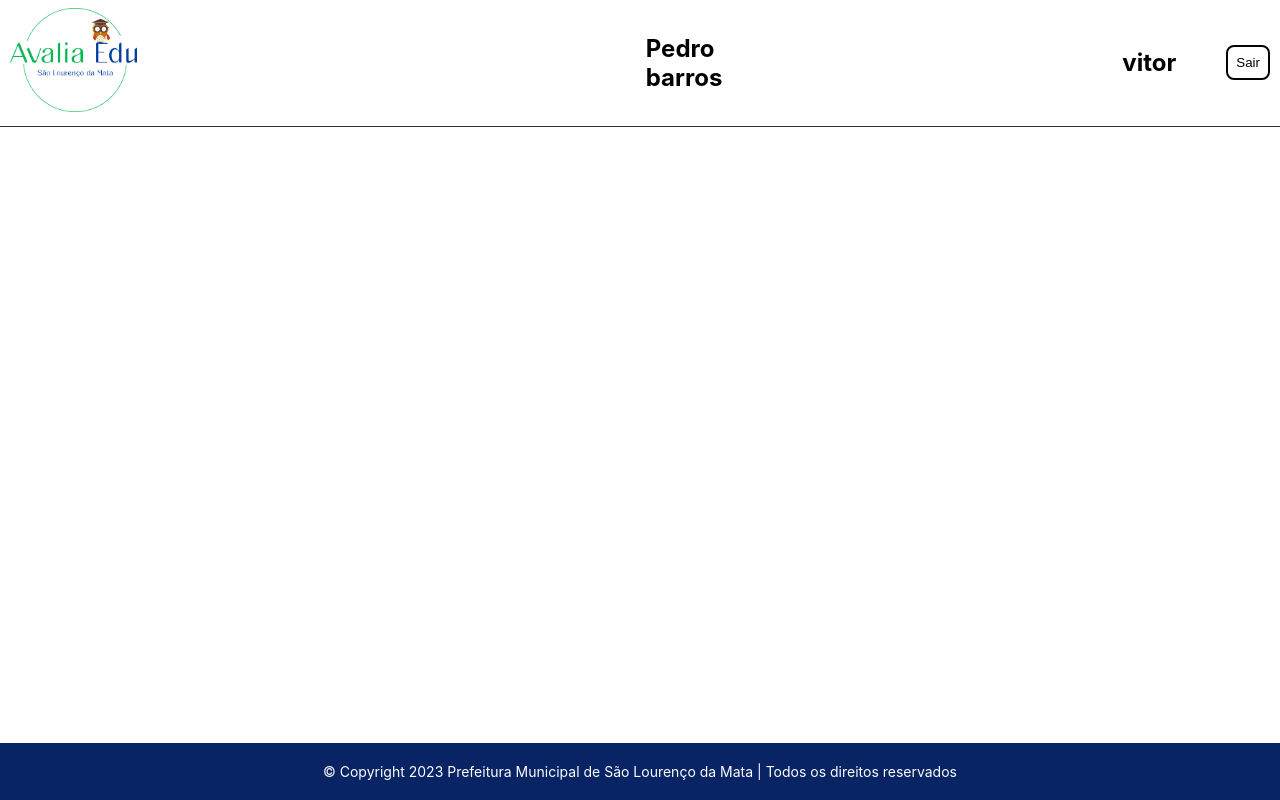
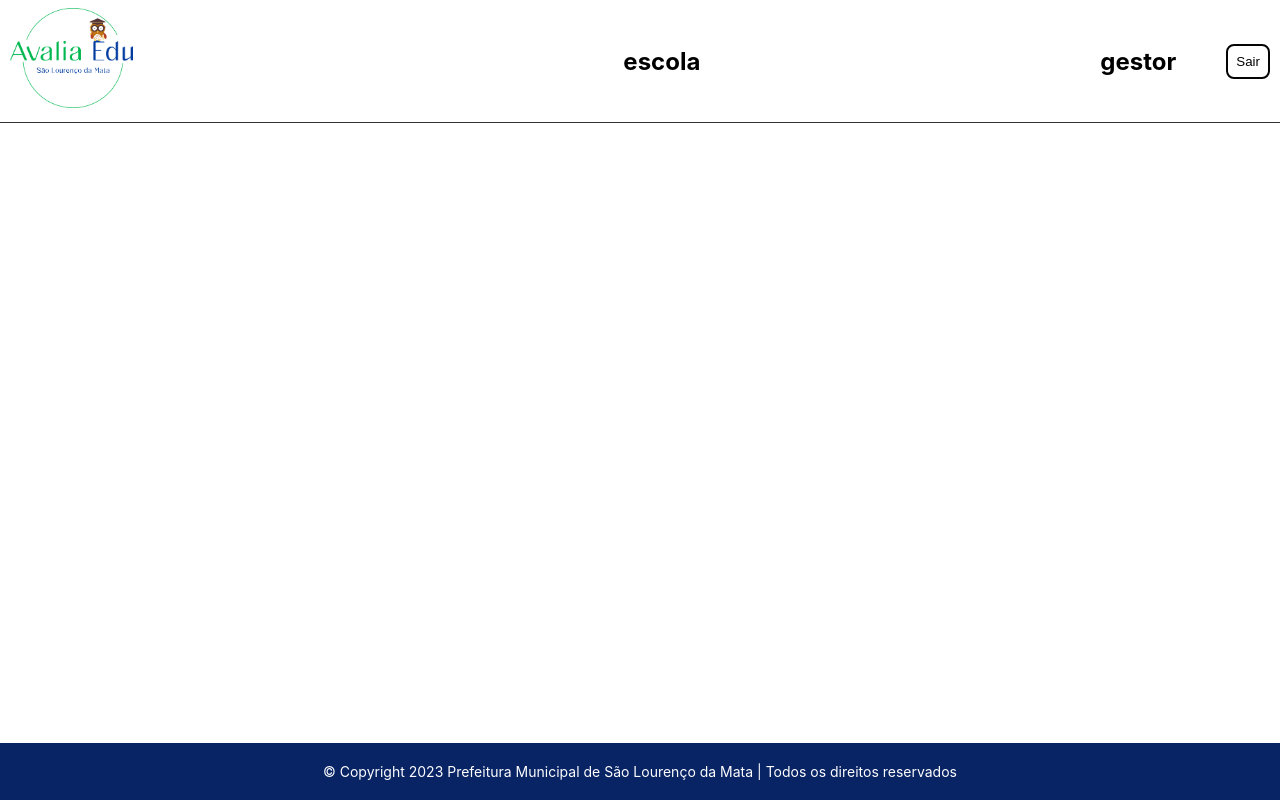
Before and after one commit to Vitorgb7/Avalia-Edu, a React (Create React App) app in the folder ProjectS-oLouren-o-main/avalia-edu/: page /home in a window 1280 px wide. Built offline with nearby package versions, Linux system fonts and the light colour scheme.

Commit message:
atualizações

```diff
--- a/ProjectS-oLouren-o-main/avalia-edu/src/components/Escolas/EscolasList.jsx
+++ b/ProjectS-oLouren-o-main/avalia-edu/src/components/Escolas/EscolasList.jsx
@@ -2,7 +2,7 @@ import React from 'react'
 
 const EscolasList = () => {
   return (
-    <div>Pedro barros</div>
+    <div>escola</div>
   )
 }
 
--- a/ProjectS-oLouren-o-main/avalia-edu/src/components/Gestores/GestoresList.jsx
+++ b/ProjectS-oLouren-o-main/avalia-edu/src/components/Gestores/GestoresList.jsx
@@ -2,7 +2,7 @@ import React from 'react'
 
 const GestoresList = () => {
   return (
-    <div>vitor</div>
+    <div>gestor</div>
   )
 }
 
```
